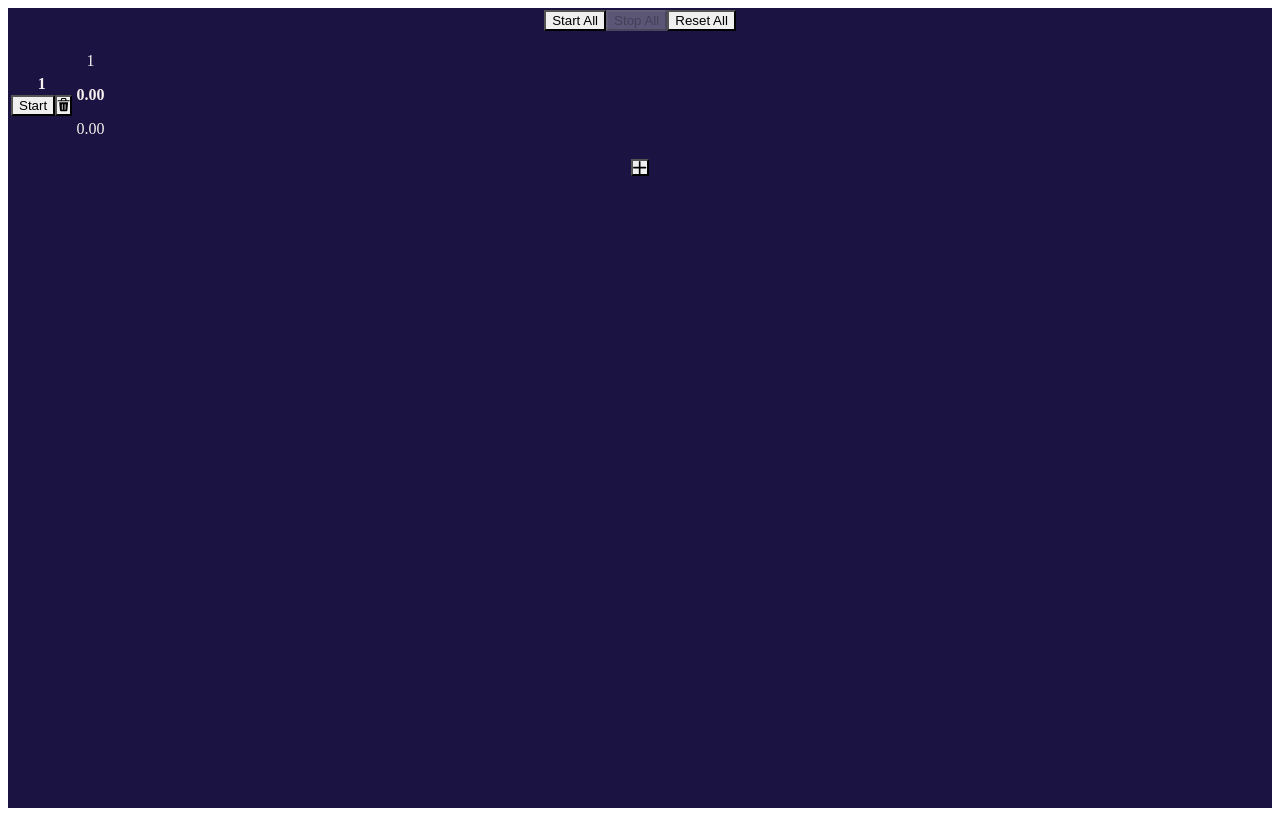
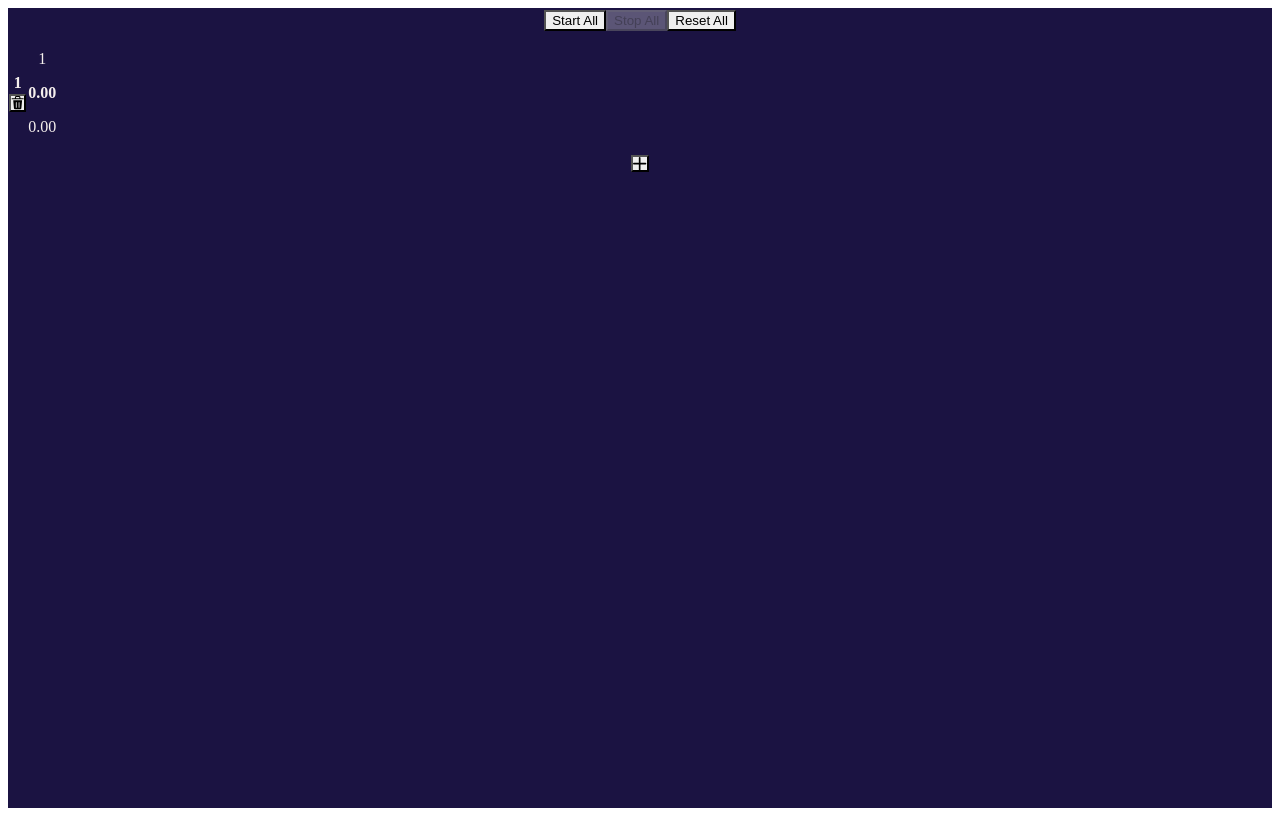
Before and after one commit to cgreggescalante/multi-stopwatch, a Gatsby site: page / in a window 1280 px wide. Both pictures are taken after a click on the button "Add Stopwatch". Built offline with nearby package versions, Linux system fonts and the light colour scheme; Gatsby itself is replaced by a stand-in of ours.

Commit message:
Display stopwatches as Stacks

```diff
--- a/src/components/multiStopwatch/stopwatchRow.tsx
+++ b/src/components/multiStopwatch/stopwatchRow.tsx
@@ -1,7 +1,17 @@
-import { Button, ButtonGroup, Center, IconButton, Td, Text, Tr, VStack } from '@chakra-ui/react';
+import {
+  Box,
+  Button,
+  ButtonGroup,
+  Center,
+  HStack,
+  IconButton,
+  Text,
+  VStack,
+} from '@chakra-ui/react';
 import { DeleteIcon } from '@chakra-ui/icons';
 import React from 'react';
 import { formatMs, getCurrentLap, getElapsedTime, isRunning, StopwatchData } from 'utils';
+import { isCompleted } from '../../utils/multiStopwatch/isCompleted';
 
 interface StopwatchRowProps {
   sw: StopwatchData;
@@ -13,41 +23,10 @@ interface StopwatchRowProps {
   remove: () => void;
 }
 
-export const StopwatchRow = ({ sw, index, stop, lap, start, now, remove }: StopwatchRowProps) => (
-  <Tr key={index}>
-    <Td>
-      <VStack spacing={2}>
-        <Text fontSize={'lg'} as={'b'}>
-          {index + 1}
-        </Text>
-        <ButtonGroup size={'md'} isAttached variant={'solid'}>
-          {isRunning(sw) ? (
-            <>
-              <Button colorScheme={'blue'} isDisabled={!isRunning(sw)} onClick={lap}>
-                Lap
-              </Button>
-              <Button colorScheme={'red'} isDisabled={!isRunning(sw)} onClick={stop}>
-                Stop
-              </Button>
-            </>
-          ) : (
-            <ButtonGroup isAttached variant={'solid'}>
-              <Button colorScheme={'green'} onClick={start}>
-                Start
-              </Button>
-              <IconButton
-                colorScheme={'red'}
-                onClick={remove}
-                aria-label={'Start'}
-                icon={<DeleteIcon />}
-              />
-            </ButtonGroup>
-          )}
-        </ButtonGroup>
-      </VStack>
-    </Td>
-    <Td>
-      <Center>
+export const StopwatchRow = ({ sw, index, stop, lap, now, remove }: StopwatchRowProps) => (
+  <HStack spacing={0}>
+    <RowControls sw={sw} stop={stop} lap={lap} index={index} remove={remove} />
+    <Center m={0} p={1}>
       <VStack spacing={0}>
         <Text fontSize={'sm'}>{sw.laps.length + 1}</Text>
         <Text fontSize={'md'} as={'b'}>
@@ -56,11 +35,10 @@ export const StopwatchRow = ({ sw, index, stop, lap, start, now, remove }: Stopw
         <Text fontSize={'sm'}>{formatMs(getCurrentLap(sw, now))}</Text>
       </VStack>
     </Center>
-    </Td>
     {sw.laps.map((_, i) => (
       <LapData key={i} laps={sw.laps} startTime={sw.startTime} index={sw.laps.length - i - 1} />
     ))}
-  </Tr>
+  </HStack>
 );
 
 interface LapDataProps {
@@ -70,7 +48,7 @@ interface LapDataProps {
 }
 
 const LapData = ({ laps, startTime, index }: LapDataProps) => (
-  <Td>
+  <Box m={0} p={1}>
     <Center>
       <VStack spacing={0}>
         <Text fontSize={'sm'}>{index + 1}</Text>
@@ -80,5 +58,44 @@ const LapData = ({ laps, startTime, index }: LapDataProps) => (
         <Text fontSize={'sm'}>{formatMs(laps[index] - (index ? laps[index - 1] : startTime))}</Text>
       </VStack>
     </Center>
-  </Td>
+  </Box>
 );
+
+interface RowControlsProps {
+  sw: StopwatchData;
+  stop: () => void;
+  lap: () => void;
+  index: number;
+  remove: () => void;
+}
+
+const RowControls = ({ sw, stop, lap, index, remove }: RowControlsProps) => (
+  <VStack spacing={2} m={0} p={1}>
+    <Text fontSize={'lg'} as={'b'}>
+      {index + 1}
+    </Text>
+
+    {/* If the stopwatch is running, show lap and stop buttons */}
+    {/* If the stopwatch has not started, show remove button */}
+    {/* If the stopwatch is complete, show none */}
+    {isRunning(sw) ? (
+      <ButtonGroup size={'md'} isAttached variant={'solid'}>
+        <Button colorScheme={'blue'} isDisabled={!isRunning(sw)} onClick={lap}>
+          Lap
+        </Button>
+        <Button colorScheme={'red'} isDisabled={!isRunning(sw)} onClick={stop}>
+          Stop
+        </Button>
+      </ButtonGroup>
+    ) : (
+      !isCompleted(sw) && (
+        <IconButton
+          colorScheme={'red'}
+          onClick={remove}
+          aria-label={'Start'}
+          icon={<DeleteIcon />}
+        />
+      )
+    )}
+  </VStack>
+);
--- a/src/components/multiStopwatchComponent.tsx
+++ b/src/components/multiStopwatchComponent.tsx
@@ -1,13 +1,5 @@
 import React, { useEffect, useState } from 'react';
-import {
-  Button,
-  ButtonGroup,
-  Center,
-  IconButton,
-  Table,
-  TableContainer,
-  Tbody,
-} from '@chakra-ui/react';
+import { Button, ButtonGroup, Center, IconButton, VStack } from '@chakra-ui/react';
 import { StopwatchRow } from './multiStopwatch/stopwatchRow';
 import { anyRunning, useMultiStopwatch } from 'utils';
 import { AddIcon } from '@chakra-ui/icons';
@@ -56,9 +48,7 @@ const MultiStopwatchComponent = () => {
         </ButtonGroup>
       </Center>
 
-      <TableContainer>
-        <Table size={'sm'} m={0} p={0}>
-          <Tbody>
+      <VStack align={'flex-start'} spacing={0}>
         {stopwatches.map((sw, index) => (
           <StopwatchRow
             key={index}
@@ -71,9 +61,7 @@ const MultiStopwatchComponent = () => {
             now={now}
           />
         ))}
-          </Tbody>
-        </Table>
-      </TableContainer>
+      </VStack>
 
       <Center mt={2}>
         <IconButton
--- /dev/null
+++ b/src/utils/multiStopwatch/isCompleted.ts
@@ -0,0 +1,4 @@
+import { StopwatchData } from 'utils';
+
+export const isCompleted = (data: StopwatchData): boolean =>
+  data.startTime > 0 && data.stopTime > 0;
```
Lines whose indentation alone changed are shown as unchanged.
